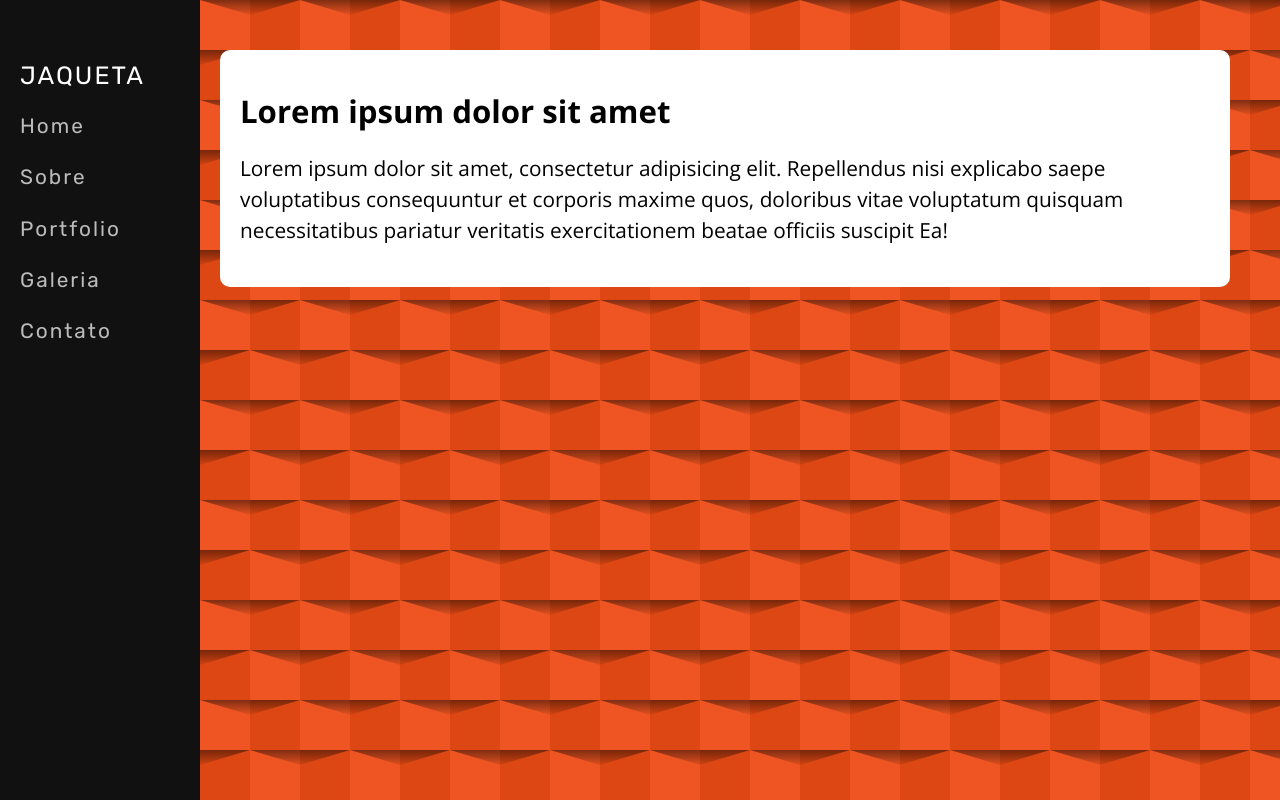
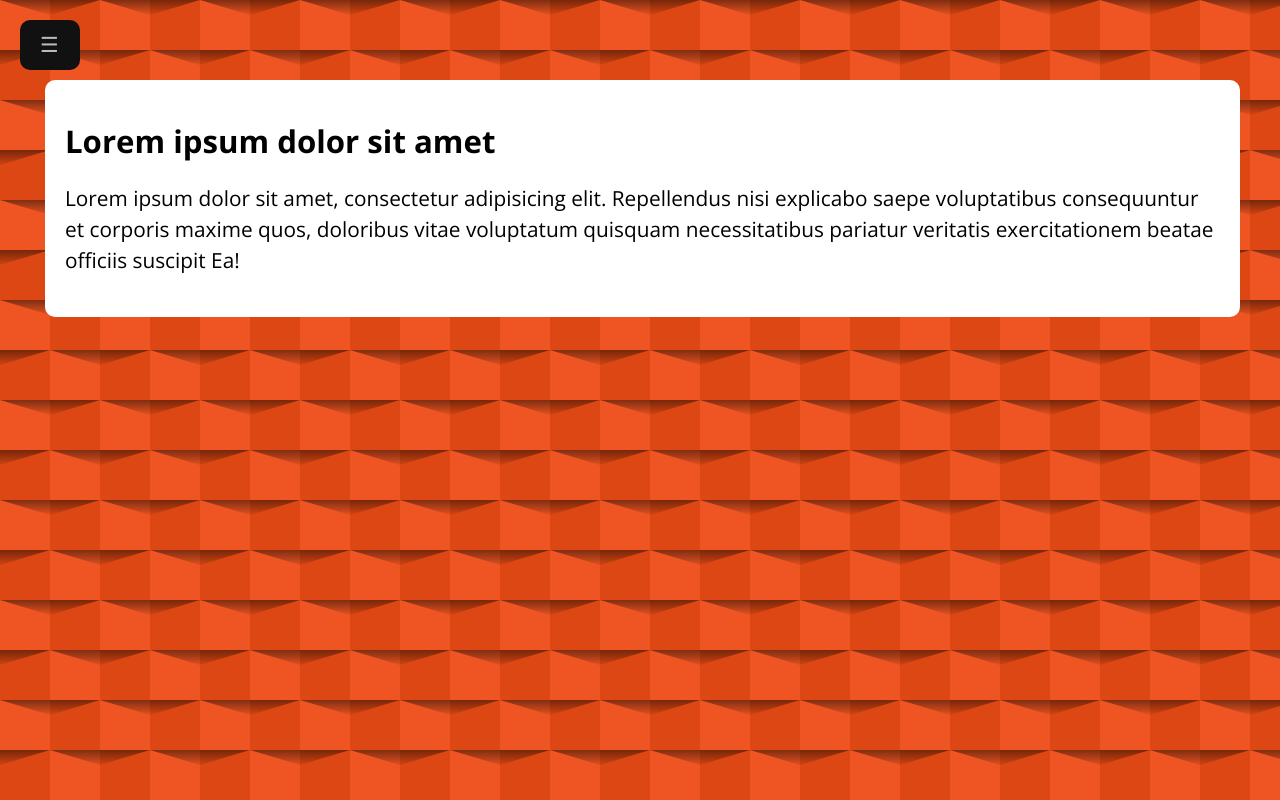
Before and after one commit to JacketOfSeville/site-testes2, a plain HTML site: page about.html in a window 1280 px wide. Drawn offline with nearby package versions, Linux system fonts and the light colour scheme.

Commit message:
Sidebar agora vai e volta no canto da tela

```diff
--- a/about.html
+++ b/about.html
@@ -12,7 +12,9 @@
 
 <body>
 
-  <div class="sidebar">
+  <div class="sidebar" id="sidebar">
+    <a href="javascript:void(0)" class="sidebar-btn" id="sidabar-btn" onclick="interactNav()">&#9776;</a>
+
     <h1>JAQUETA</h1>
     <a href="index.html">Home</a>
     <a href="about.html">Sobre</a>
@@ -21,7 +23,8 @@
     <a href="contato.html">Contato</a>
   </div>
 
-  <section class="container">
+  <section id="main">
+    <div class="container">
       <h1>Lorem ipsum dolor sit amet</h1>
       <p>
         Lorem ipsum dolor sit amet, consectetur adipisicing elit.
@@ -29,6 +32,7 @@
         maxime quos, doloribus vitae voluptatum quisquam necessitatibus
         pariatur veritatis exercitationem beatae officiis suscipit Ea!
       </p>
+    </div>
   </section>
 
   <script src="./assets/js/main.js"></script>
--- a/assets/css/style.css
+++ b/assets/css/style.css
@@ -21,14 +21,30 @@ body {
 }
 
 .container {
-  margin: 50px 50px 50px 220px;
+  margin: 60px 20px 10px 25px;
   background: #fff;
   padding: 20px;
   border-radius: 10px;
   float: center;
 }
 
+#main {
+  transition: margin-left .5s;
+  padding: 20px;
+}
+
 /*****************************/
+/*Sidebar*/
+
+.sidebar-btn {
+  position: fixed;
+  height: 50px;
+  width: 60px;
+  top: 0;
+  margin: 20px 20px;
+  background: #111;
+  border-radius: 10px;
+}
 
 .sidebar{
   position: fixed;
@@ -37,8 +53,11 @@ body {
   left: 0;
   bottom: 0;
   background: #111;
-  padding-top: 50px;
+  padding-top: 75px;
   margin: 0 20px 0 0;
+  z-index: 1;
+  overflow-x: hidden;
+  transition: 0.5s;
 }
 
 .sidebar h1{
--- a/assets/js/main.js
+++ b/assets/js/main.js
@@ -0,0 +1,16 @@
+var sidebarState = 0;
+const sidebar = document.getElementById('sidebar');
+
+function interactNav() {
+    if (sidebarState == 1) {
+        sidebar.style.width = "200px";
+        document.getElementById("main").style.marginLeft = "200px";
+        sidebarState = 0;
+     } else {
+        sidebar.style.width = "0";
+        document.getElementById("main").style.marginLeft = "0";
+        sidebarState = 1;
+    }
+}
+
+interactNav();
```
Also changed, not shown: contato.html (+6 -3 lines), galeria.html (+6 -2 lines), index.html (+5 -2 lines), portfolio.html (+6 -2 lines). Lines whose indentation alone changed are shown as unchanged.
